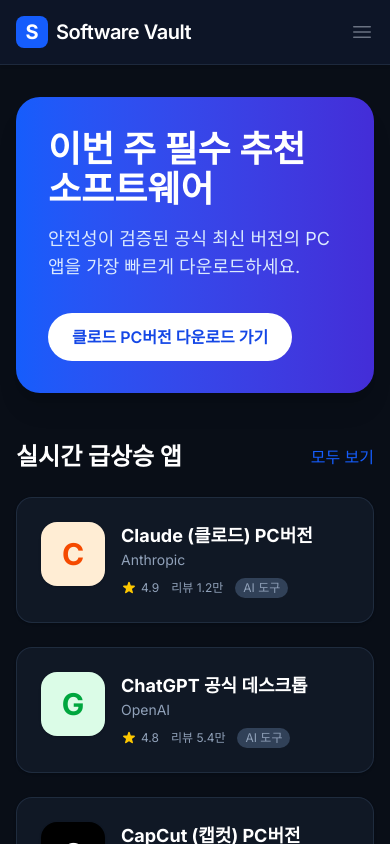
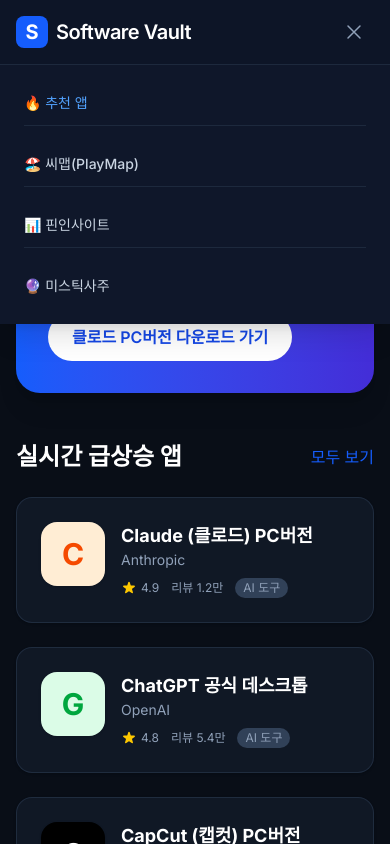
Before and after one commit to duke3736-collab/software-vault, a Next.js app: page / in a window 390 px wide. Both pictures are taken after a click on the button 362 px from the left and 32 px from the top of the page. Shown: the top 844 px of the page. Built offline with nearby package versions, Linux system fonts and the light colour scheme.

Commit message:
feat: add interactive mobile hamburger menu

```diff
--- a/src/app/layout.tsx
+++ b/src/app/layout.tsx
@@ -2,6 +2,7 @@
 import { Inter } from "next/font/google";
 import Link from "next/link";
 import Script from "next/script";
+import Header from "@/components/Header";
 import PromotionBanners from "@/components/PromotionBanners";
 import ShareButton from "@/components/ShareButton";
 import "./globals.css";
@@ -29,29 +30,7 @@
         />
       </head>
       <body className={`${inter.className} bg-[#090E17] text-slate-200 min-h-screen flex flex-col`}>
-        <header className="bg-[#0F172A]/90 backdrop-blur-md border-b border-slate-800 sticky top-0 z-50 shadow-sm">
-          <div className="max-w-5xl mx-auto px-4 h-16 flex items-center justify-between">
-            <Link href="/" className="flex items-center gap-2 cursor-pointer">
-              <div className="w-8 h-8 bg-blue-600 rounded-lg flex items-center justify-center text-white font-bold text-xl">
-                S
-              </div>
-              <span className="font-semibold text-xl tracking-tight text-white">Software Vault</span>
-            </Link>
-            <nav className="hidden md:flex gap-8 text-sm font-medium text-slate-300">
-              <Link href="/" className="hover:text-blue-400 transition text-blue-400">🔥 추천 앱</Link>
-              <a href="https://map.weknews.com" target="_blank" rel="noopener noreferrer" className="hover:text-teal-400 transition">🏖️ 씨맵(PlayMap)</a>
-              <a href="https://tools.weknews.com" target="_blank" rel="noopener noreferrer" className="hover:text-indigo-400 transition">📊 핀인사이트</a>
-              <a href="https://mystic.weknews.com" target="_blank" rel="noopener noreferrer" className="hover:text-fuchsia-400 transition">🔮 미스틱사주</a>
-            </nav>
-            <div className="md:hidden flex items-center">
-              <button className="text-gray-500">
-                <svg xmlns="http://www.w3.org/2000/svg" fill="none" viewBox="0 0 24 24" strokeWidth={1.5} stroke="currentColor" className="w-6 h-6">
-                  <path strokeLinecap="round" strokeLinejoin="round" d="M3.75 6.75h16.5M3.75 12h16.5m-16.5 5.25h16.5" />
-                </svg>
-              </button>
-            </div>
-          </div>
-        </header>
+        <Header />
         <main className="max-w-5xl mx-auto px-4 py-8 min-h-screen">
           {children}
           <ShareButton />
--- /dev/null
+++ b/src/components/Header.tsx
@@ -0,0 +1,59 @@
+'use client';
+
+import { useState } from 'react';
+import Link from 'next/link';
+
+export default function Header() {
+  const [isMobileMenuOpen, setIsMobileMenuOpen] = useState(false);
+
+  return (
+    <header className="bg-[#0F172A]/90 backdrop-blur-md border-b border-slate-800 sticky top-0 z-50 shadow-sm">
+      <div className="max-w-5xl mx-auto px-4 h-16 flex items-center justify-between">
+        <Link href="/" className="flex items-center gap-2 cursor-pointer">
+          <div className="w-8 h-8 bg-blue-600 rounded-lg flex items-center justify-center text-white font-bold text-xl">
+            S
+          </div>
+          <span className="font-semibold text-xl tracking-tight text-white">Software Vault</span>
+        </Link>
+
+        {/* Desktop Nav */}
+        <nav className="hidden md:flex gap-8 text-sm font-medium text-slate-300">
+          <Link href="/" className="hover:text-blue-400 transition text-blue-400">🔥 추천 앱</Link>
+          <a href="https://map.weknews.com" target="_blank" rel="noopener noreferrer" className="hover:text-teal-400 transition">🏖️ 씨맵(PlayMap)</a>
+          <a href="https://tools.weknews.com" target="_blank" rel="noopener noreferrer" className="hover:text-indigo-400 transition">📊 핀인사이트</a>
+          <a href="https://mystic.weknews.com" target="_blank" rel="noopener noreferrer" className="hover:text-fuchsia-400 transition">🔮 미스틱사주</a>
+        </nav>
+
+        {/* Mobile Hamburger Button */}
+        <div className="md:hidden flex items-center">
+          <button
+            onClick={() => setIsMobileMenuOpen(!isMobileMenuOpen)}
+            className="text-slate-400 hover:text-white transition p-2"
+          >
+            {isMobileMenuOpen ? (
+              <svg xmlns="http://www.w3.org/2000/svg" fill="none" viewBox="0 0 24 24" strokeWidth={1.5} stroke="currentColor" className="w-6 h-6">
+                <path strokeLinecap="round" strokeLinejoin="round" d="M6 18L18 6M6 6l12 12" />
+              </svg>
+            ) : (
+              <svg xmlns="http://www.w3.org/2000/svg" fill="none" viewBox="0 0 24 24" strokeWidth={1.5} stroke="currentColor" className="w-6 h-6">
+                <path strokeLinecap="round" strokeLinejoin="round" d="M3.75 6.75h16.5M3.75 12h16.5m-16.5 5.25h16.5" />
+              </svg>
+            )}
+          </button>
+        </div>
+      </div>
+
+      {/* Mobile Menu Dropdown */}
+      {isMobileMenuOpen && (
+        <div className="md:hidden border-t border-slate-800 bg-[#0F172A] absolute w-full left-0 top-16 shadow-xl">
+          <nav className="flex flex-col px-6 py-4 gap-4 text-sm font-medium text-slate-300">
+            <Link href="/" onClick={() => setIsMobileMenuOpen(false)} className="hover:text-blue-400 transition text-blue-400 py-3 border-b border-slate-800">🔥 추천 앱</Link>
+            <a href="https://map.weknews.com" target="_blank" rel="noopener noreferrer" className="hover:text-teal-400 transition py-3 border-b border-slate-800">🏖️ 씨맵(PlayMap)</a>
+            <a href="https://tools.weknews.com" target="_blank" rel="noopener noreferrer" className="hover:text-indigo-400 transition py-3 border-b border-slate-800">📊 핀인사이트</a>
+            <a href="https://mystic.weknews.com" target="_blank" rel="noopener noreferrer" className="hover:text-fuchsia-400 transition py-3">🔮 미스틱사주</a>
+          </nav>
+        </div>
+      )}
+    </header>
+  );
+}
```
